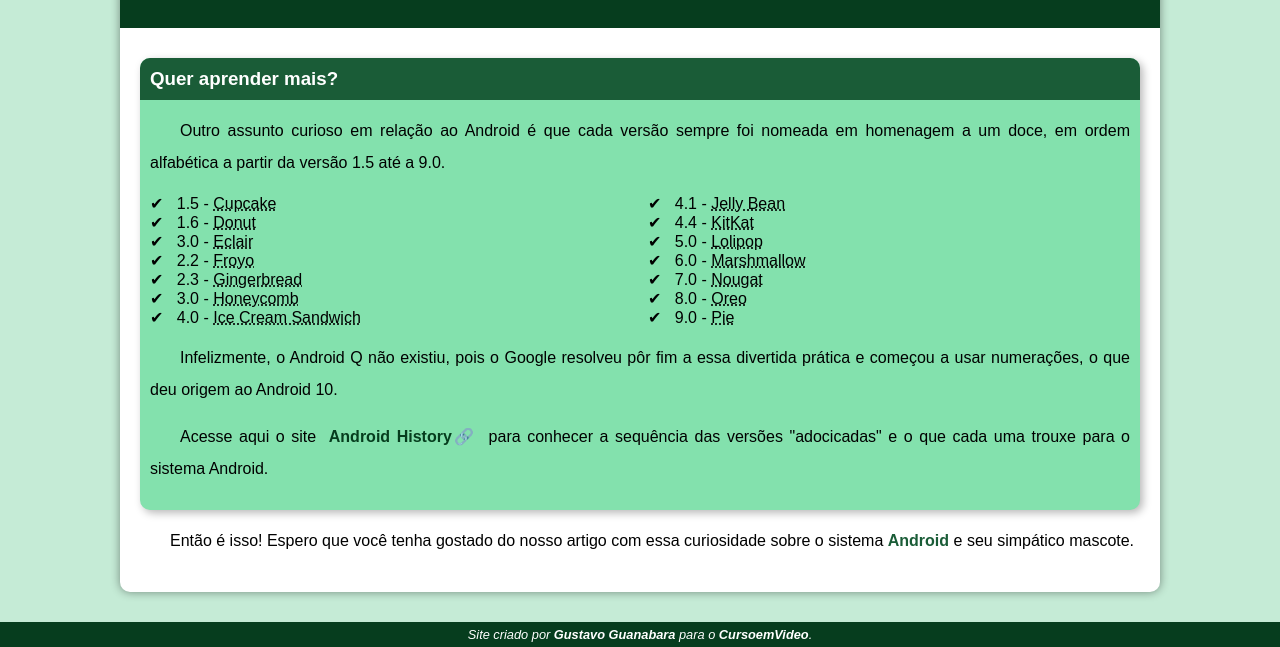
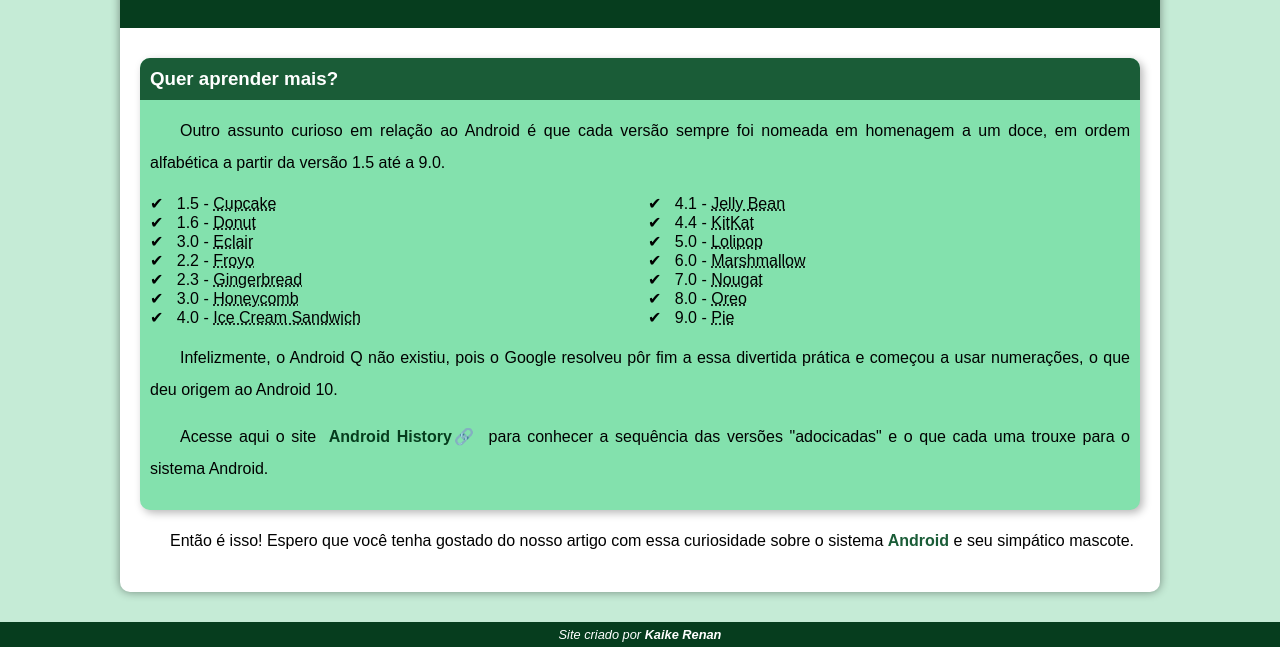
Before and after one commit to KaikeRenan/projeto-android, a plain HTML site: page index.html in a window 1280 px wide. Shown: the part 2230-2877 px from the top of the page. Drawn offline with Linux system fonts and the light colour scheme.

Commit message:
update index

```diff
--- a/index.html
+++ b/index.html
@@ -142,7 +142,7 @@
     </main>
     <footer>
             <p class="footer">
-                Site criado por <a href="https://gustavoguanabara.github.io/" target="_blank" rel="external">Gustavo Guanabara</a> para o <a href="https://www.youtube.com/cursoemvideo" target="_blank" rel="external">CursoemVideo</a>.
+                Site criado por <strong>Kaike Renan</strong>
             </p>
     </footer>
 </body>
```
